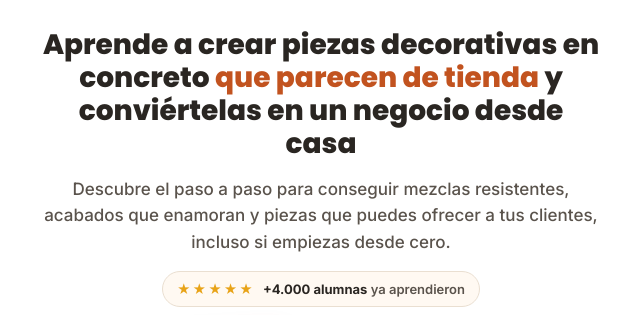
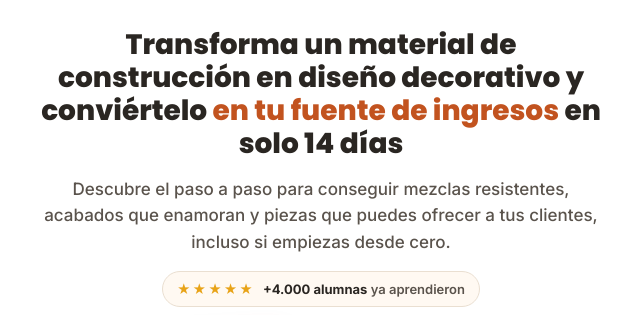
Before and after one commit to Somos-Aura/piezas-concreto, a plain HTML site: page index.html in a window 1280 px wide. Shown: the top 315 px of the page, without its empty margins (319-959 px from the left). Drawn offline with Linux system fonts and the light colour scheme.

Commit message:
Hero: nuevo titular (Transforma un material de construcción...)
Co-Authored-By: Claude Opus 5.5 <noreply@anthropic.com>
Claude-Session: https://claude.ai/code/session_01X73v3S4VwbDa6RmfoTan1S

```diff
--- a/index.html
+++ b/index.html
@@ -4,7 +4,7 @@
 <meta charset="utf-8">
 <meta name="viewport" content="width=device-width, initial-scale=1">
 <title>Piezas Decorativas en Concreto · Curso online | Aura Emprende</title>
-<meta name="description" content="Aprende a crear piezas decorativas en concreto que parecen de tienda y conviértelas en un negocio desde casa. +90 guías en video, 7 bonos y garantía de 7 días.">
+<meta name="description" content="Transforma un material de construcción en diseño decorativo y conviértelo en tu fuente de ingresos en solo 14 días. +90 guías en video, 7 bonos y garantía de 7 días.">
 <meta name="theme-color" content="#141413">
 <meta property="og:type" content="website">
 <meta property="og:title" content="Piezas Decorativas en Concreto · Curso online">
@@ -218,7 +218,7 @@ footer p:first-child{font-size:13px;font-weight:700;color:var(--sand)}
 <!-- 1. HERO -->
 <section class="hero">
   <div class="wrap">
-    <h1>Aprende a crear piezas decorativas en concreto <span class="acc">que parecen de tienda</span> y conviértelas en un negocio desde casa</h1>
+    <h1>Transforma un material de construcción en diseño decorativo y conviértelo <span class="acc">en tu fuente de ingresos</span> en solo 14 días</h1>
     <p class="sub">Descubre el paso a paso para conseguir mezclas resistentes, acabados que enamoran y piezas que puedes ofrecer a tus clientes, incluso si empiezas desde cero.</p>
     <p class="rating"><span class="stars">★★★★★</span><span><strong>+4.000 alumnas</strong> ya aprendieron</span></p>
     <div class="hero-media">
```
